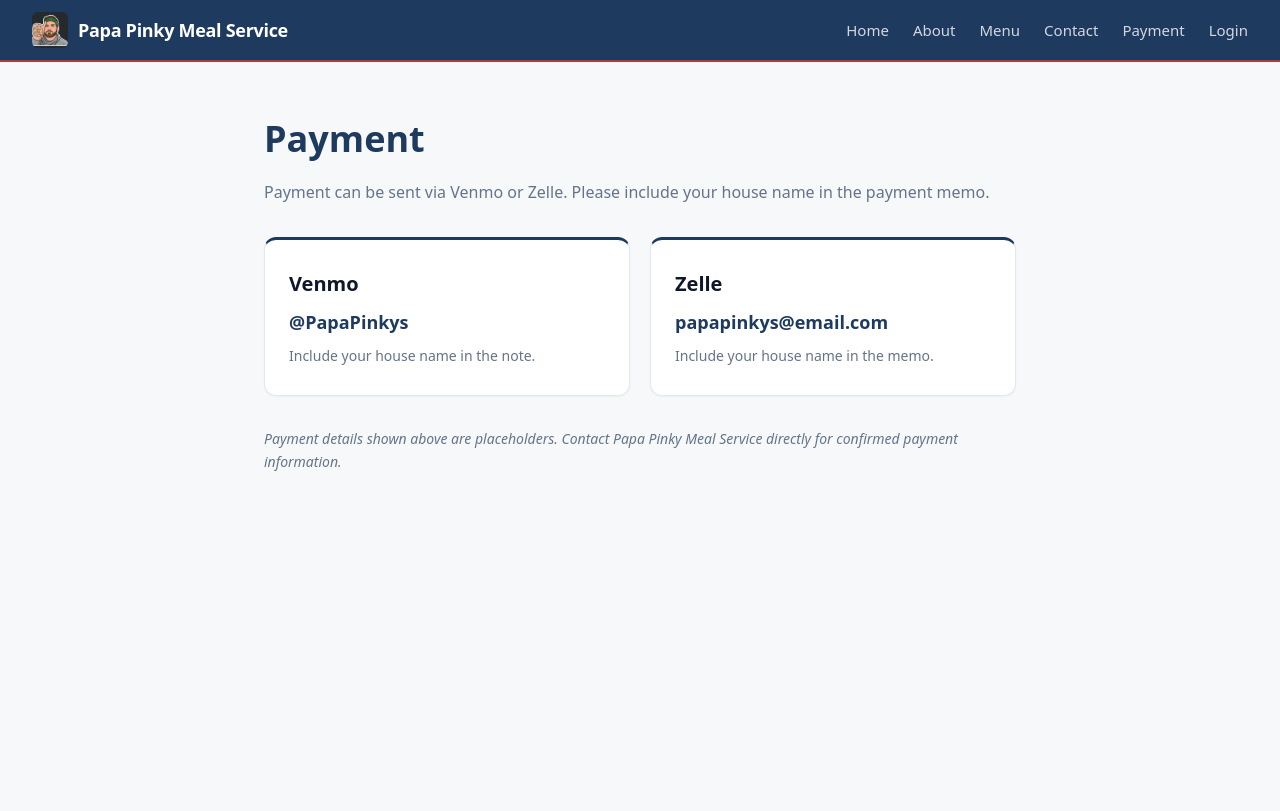
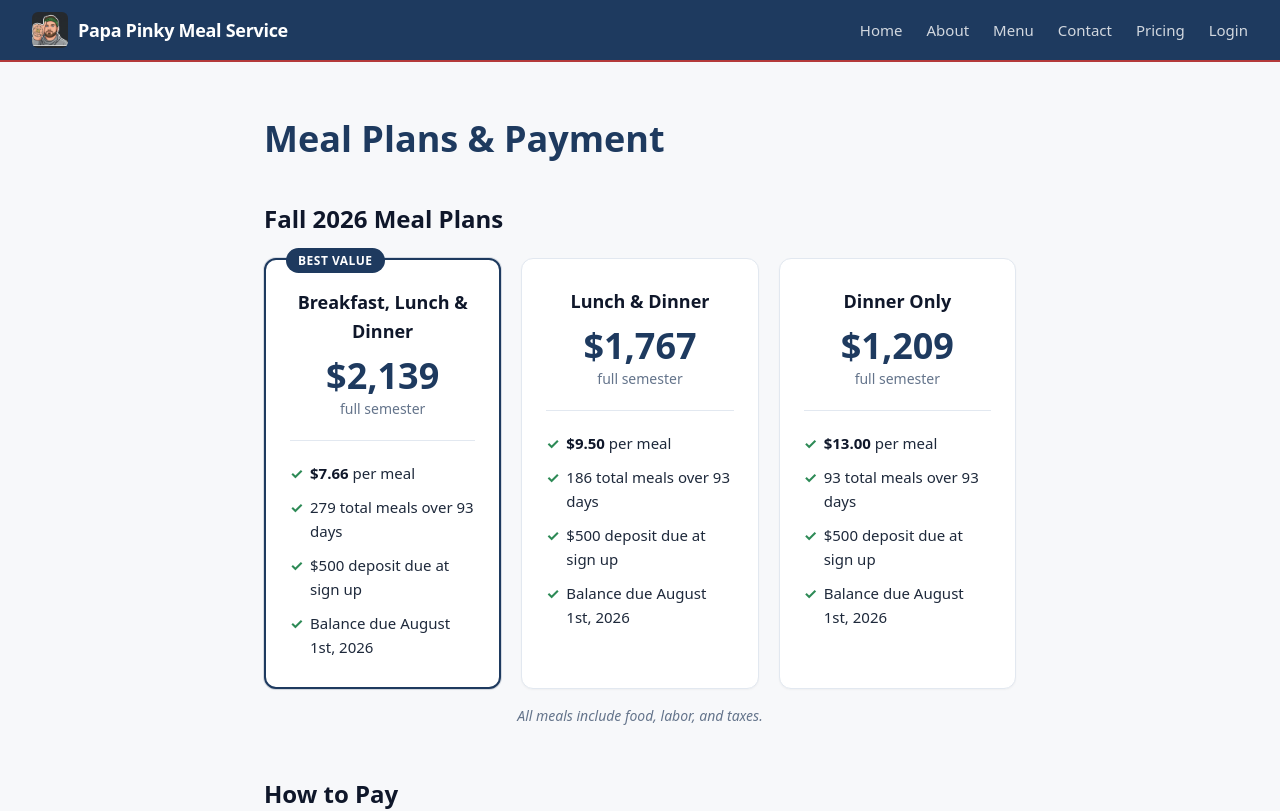
Before and after one commit to nkaplan04-glitch/papa-pinky-site, a React (Vite) app: page /payment in a window 1280 px wide. Shown: the top 811 px of the page. Built offline with nearby package versions, Linux system fonts and the light colour scheme; no server answers.

Commit message:
Payment info

```diff
--- a/src/components/Navbar.jsx
+++ b/src/components/Navbar.jsx
@@ -23,7 +23,7 @@ export default function Navbar() {
         <Link to="/about">About</Link>
         <Link to="/menu">Menu</Link>
         <Link to="/contact">Contact</Link>
-        <Link to="/payment">Payment</Link>
+        <Link to="/payment">Pricing</Link>
         {!user && <Link to="/login">Login</Link>}
         {user?.role === 'house' && user.approved && (
           <Link to={`/house/${user.id}`}>Dashboard</Link>
--- a/src/pages/Payment.jsx
+++ b/src/pages/Payment.jsx
@@ -1,20 +1,71 @@
 export default function Payment() {
   return (
     <div className="page payment-page">
-      <h1>Payment</h1>
+      <h1>Meal Plans & Payment</h1>
+
+      <section className="meal-plans-section">
+        <h2>Fall 2026 Meal Plans</h2>
+        <div className="meal-plans">
+          <div className="plan-card plan-featured">
+            <div className="plan-header">
+              <h3>Breakfast, Lunch & Dinner</h3>
+              <span className="plan-price">$2,139</span>
+              <span className="plan-period">full semester</span>
+            </div>
+            <ul className="plan-details">
+              <li><strong>$7.66</strong> per meal</li>
+              <li>279 total meals over 93 days</li>
+              <li>$500 deposit due at sign up</li>
+              <li>Balance due August 1st, 2026</li>
+            </ul>
+          </div>
+
+          <div className="plan-card">
+            <div className="plan-header">
+              <h3>Lunch & Dinner</h3>
+              <span className="plan-price">$1,767</span>
+              <span className="plan-period">full semester</span>
+            </div>
+            <ul className="plan-details">
+              <li><strong>$9.50</strong> per meal</li>
+              <li>186 total meals over 93 days</li>
+              <li>$500 deposit due at sign up</li>
+              <li>Balance due August 1st, 2026</li>
+            </ul>
+          </div>
+
+          <div className="plan-card">
+            <div className="plan-header">
+              <h3>Dinner Only</h3>
+              <span className="plan-price">$1,209</span>
+              <span className="plan-period">full semester</span>
+            </div>
+            <ul className="plan-details">
+              <li><strong>$13.00</strong> per meal</li>
+              <li>93 total meals over 93 days</li>
+              <li>$500 deposit due at sign up</li>
+              <li>Balance due August 1st, 2026</li>
+            </ul>
+          </div>
+        </div>
+        <p className="plan-footnote">All meals include food, labor, and taxes.</p>
+      </section>
+
+      <section className="payment-section">
+        <h2>How to Pay</h2>
         <p className="payment-intro">
           Payment can be sent via Venmo or Zelle. Please include your house name in the payment memo.
         </p>
 
         <div className="payment-methods">
           <div className="payment-card">
-          <h2>Venmo</h2>
+            <h3>Venmo</h3>
             <p className="payment-handle">@PapaPinkys</p>
             <p className="payment-note">Include your house name in the note.</p>
           </div>
 
           <div className="payment-card">
-          <h2>Zelle</h2>
+            <h3>Zelle</h3>
             <p className="payment-handle">papapinkys@email.com</p>
             <p className="payment-note">Include your house name in the memo.</p>
           </div>
@@ -23,6 +74,7 @@ export default function Payment() {
         <p className="payment-disclaimer">
           Payment details shown above are placeholders. Contact Papa Pinky Meal Service directly for confirmed payment information.
         </p>
+      </section>
     </div>
   );
 }
--- a/src/styles/app.css
+++ b/src/styles/app.css
@@ -354,13 +354,140 @@ img {
 .payment-page h1 {
   font-size: 36px;
   font-weight: 700;
+  margin-bottom: 32px;
+  color: var(--color-navy);
+}
+
+/* ===== MEAL PLANS ===== */
+.meal-plans-section {
+  margin-bottom: 48px;
+}
+
+.meal-plans-section h2 {
+  font-size: 24px;
+  font-weight: 700;
+  color: var(--color-text-bright);
+  margin-bottom: 20px;
+}
+
+.meal-plans {
+  display: grid;
+  grid-template-columns: repeat(3, 1fr);
+  gap: 20px;
+  margin-bottom: 16px;
+}
+
+.plan-card {
+  background: var(--color-surface);
+  border: 1px solid var(--color-border);
+  border-radius: var(--radius-lg);
+  padding: 28px 24px;
+  box-shadow: var(--shadow-sm);
+  display: flex;
+  flex-direction: column;
+}
+
+.plan-card.plan-featured {
+  border: 2px solid var(--color-navy);
+  box-shadow: var(--shadow-sm), 0 0 0 1px var(--color-navy-border);
+  position: relative;
+}
+
+.plan-card.plan-featured::before {
+  content: 'Best Value';
+  position: absolute;
+  top: -12px;
+  left: 20px;
+  background: var(--color-navy);
+  color: #ffffff;
+  font-size: 12px;
+  font-weight: 700;
+  padding: 3px 12px;
+  border-radius: 20px;
+  text-transform: uppercase;
+  letter-spacing: 0.5px;
+}
+
+.plan-header {
+  text-align: center;
+  padding-bottom: 20px;
+  margin-bottom: 20px;
+  border-bottom: 1px solid var(--color-border);
+}
+
+.plan-header h3 {
+  font-size: 18px;
+  font-weight: 700;
+  color: var(--color-text-bright);
   margin-bottom: 12px;
+}
+
+.plan-price {
+  display: block;
+  font-size: 36px;
+  font-weight: 800;
   color: var(--color-navy);
+  line-height: 1;
+}
+
+.plan-period {
+  display: block;
+  font-size: 14px;
+  color: var(--color-text-muted);
+  margin-top: 4px;
+}
+
+.plan-details {
+  list-style: none;
+  padding: 0;
+  margin: 0;
+  display: flex;
+  flex-direction: column;
+  gap: 10px;
+}
+
+.plan-details li {
+  font-size: 15px;
+  color: var(--color-text);
+  padding-left: 20px;
+  position: relative;
+}
+
+.plan-details li::before {
+  content: '✓';
+  position: absolute;
+  left: 0;
+  color: var(--color-green);
+  font-weight: 700;
+}
+
+.plan-details li strong {
+  color: var(--color-text-bright);
+}
+
+.plan-footnote {
+  font-size: 14px;
+  color: var(--color-text-muted);
+  font-style: italic;
+  text-align: center;
+  margin-top: 8px;
+}
+
+/* ===== PAYMENT METHODS ===== */
+.payment-section {
+  margin-bottom: 32px;
+}
+
+.payment-section h2 {
+  font-size: 24px;
+  font-weight: 700;
+  color: var(--color-text-bright);
+  margin-bottom: 8px;
 }
 
 .payment-intro {
   color: var(--color-text-muted);
-  margin-bottom: 32px;
+  margin-bottom: 20px;
   font-size: 16px;
 }
 
@@ -368,7 +495,7 @@ img {
   display: grid;
   grid-template-columns: 1fr 1fr;
   gap: 20px;
-  margin-bottom: 32px;
+  margin-bottom: 20px;
 }
 
 .payment-card {
@@ -380,7 +507,7 @@ img {
   box-shadow: var(--shadow-sm);
 }
 
-.payment-card h2 {
+.payment-card h3 {
   font-size: 20px;
   font-weight: 600;
   margin-bottom: 8px;
@@ -1375,6 +1502,10 @@ img {
     align-items: center;
   }
 
+  .meal-plans {
+    grid-template-columns: 1fr;
+  }
+
   .payment-methods {
     grid-template-columns: 1fr;
   }
```
Lines whose indentation alone changed are shown as unchanged.
